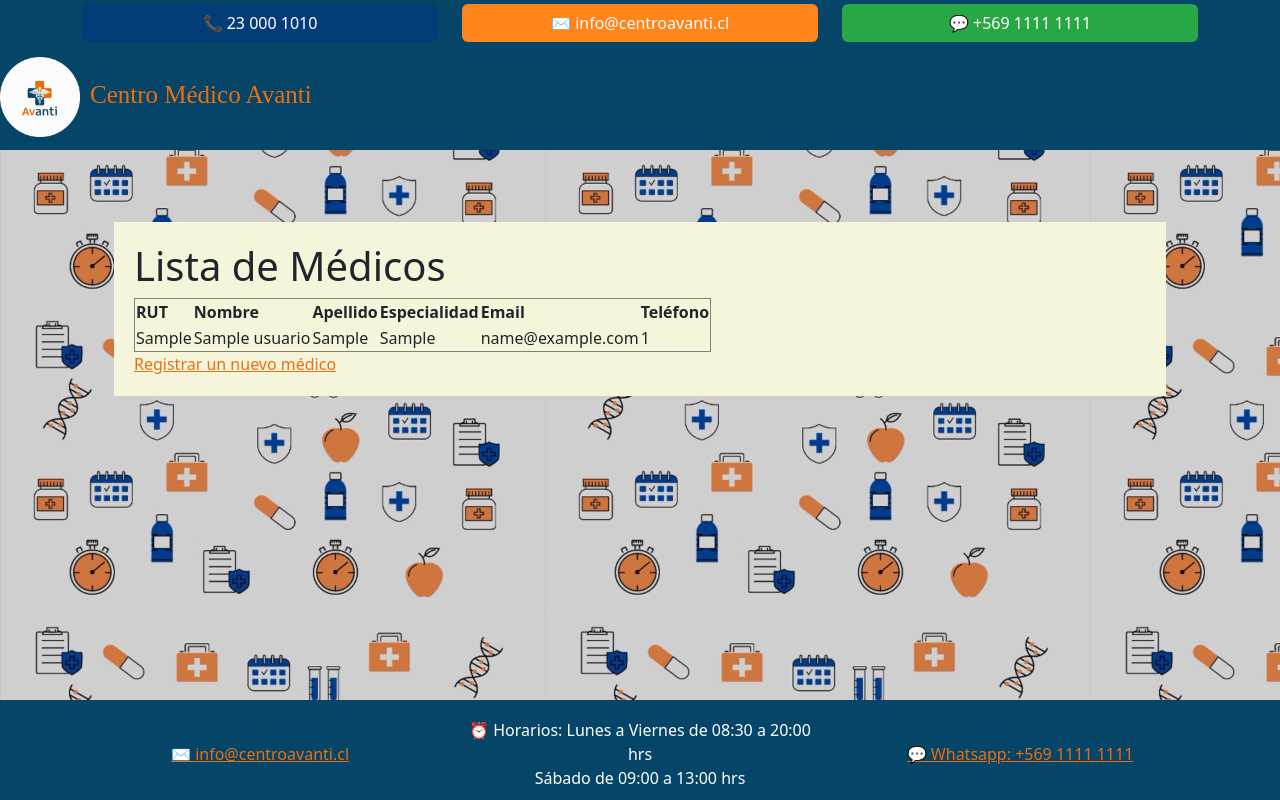
After one commit to Chopan96/Avanti, a Django app: page /lista-medicos/ in a window 1280 px wide. The commit adds this page. Run offline with Django 5.2, Linux system fonts and the light colour scheme; tables that the repository leaves empty hold one stand-in row (values such as "Sample post").

Commit message:
registrar medicos

```diff
--- a/avanti/forms/__init__.py
+++ b/avanti/forms/__init__.py
@@ -1 +1,2 @@
 from .disponibilidad_form import DisponibilidadForm
+from .UsuariosForm import MedicoForm, UsuarioForm
--- a/avanti/static/css/estilo.css
+++ b/avanti/static/css/estilo.css
@@ -97,7 +97,7 @@ header{
   color: white;
   padding: 10px;
   text-align: center;
-  margin-top: 10px;
+  margin-top: 50px;
   width: 100%;
 
 }
--- /dev/null
+++ b/avanti/static/css/formulario.css
@@ -0,0 +1,5 @@
+.formulario{
+    background-color: beige;
+    margin: 20px;
+    padding: 20px;
+}
--- /dev/null
+++ b/avanti/templates/administrativo/lista_medicos.html
@@ -0,0 +1,51 @@
+
+
+
+    {% extends 'base.html' %}
+    {% load static %}
+    {% block title %}Registrar Disponibilidad{% endblock %}
+
+    {% block extra_css %}
+    <link rel="stylesheet" href="{% static 'css/formulario.css' %}">
+    {% endblock %}
+
+
+    {% block content %}
+    <div class="container mt-4">
+        <div class="formulario">
+            <h1>Lista de Médicos</h1>
+            <table border="1">
+                <thead>
+                    <tr>
+                        <th>RUT</th>
+                        <th>Nombre</th>
+                        <th>Apellido</th>
+                        <th>Especialidad</th>
+                        <th>Email</th>
+                        <th>Teléfono</th>
+                    </tr>
+                </thead>
+                <tbody>
+                    {% for medico in medicos %}
+                    <tr>
+                        <td>{{ medico.rut.rut }}</td>
+                        <td>{{ medico.rut.nombre }}</td>
+                        <td>{{ medico.rut.apellido }}</td>
+                        <td>{{ medico.especialidad }}</td>
+                        <td>{{ medico.rut.mail }}</td>
+                        <td>{{ medico.rut.fono }}</td>
+                    </tr>
+                    {% empty %}
+                    <tr>
+                        <td colspan="6">No hay médicos registrados.</td>
+                    </tr>
+                    {% endfor %}
+                </tbody>
+            </table>
+            <a href="{% url 'registrar_medico' %}">Registrar un nuevo médico</a>
+            </form>
+        </div>
+    </div>
+    <!-- Cargar el archivo JS -->
+    <script src="{% static 'js/validar_rut.js' %}"></script>
+    {% endblock %}
--- a/avanti/templates/base.html
+++ b/avanti/templates/base.html
@@ -14,7 +14,7 @@
 </head>
 <body>
     <header>
-        <div class="container">
+        <div class="container ">
             <div class="row text-center align-items-center">
                 <div class="col-md-4">
                     <a href="tel:+56230001010" class="btn custom-btn-blue w-100">📞 23 000 1010</a>
@@ -34,7 +34,7 @@
         <!-- Menú de navegación aquí -->
     </nav>
 
-    <div class="container mt-5">
+    <div class="container mt-5 ">
         <main>
             {% block content %}
             <!-- Contenido principal aquí -->
--- a/avanti/urls.py
+++ b/avanti/urls.py
@@ -11,4 +11,6 @@ urlpatterns = [
     path('api/horarios/', views.obtener_horarios, name='obtener_horarios'),
     # URL de la vista HTML que contiene el calendario
     path('horarios/', views.mostrar_horarios, name='mostrar_horarios'),
+    path('registrar-medico/', views.registrar_medico, name='registrar_medico'),
+    path('lista-medicos/', views.lista_medicos, name='lista_medicos'),
 ]
--- a/avanti/views/__init__.py
+++ b/avanti/views/__init__.py
@@ -1,3 +1,4 @@
 from .rutas import personal,home
 from .gestion_disponibilidad import Disponibilidad,DisponibilidadCreateView,DisponibilidadForm
 from .gestion_horarios import generar_horarios_view, mostrar_horarios, obtener_horarios
+from .ingresoMedicos import registrar_medico,lista_medicos
--- /dev/null
+++ b/avanti/views/ingresoMedicos.py
@@ -0,0 +1,33 @@
+from django.shortcuts import render, redirect
+from ..forms import UsuarioForm, MedicoForm
+from ..models import Medico
+
+def registrar_medico(request):
+    if request.method == 'POST':
+        usuario_form = UsuarioForm(request.POST)
+        medico_form = MedicoForm(request.POST)
+        if usuario_form.is_valid() and medico_form.is_valid():
+            usuario = usuario_form.save(commit=False)
+            usuario.tipo = 'medico'  # Asegúrate de que el tipo sea 'medico'
+            usuario.save()
+
+            medico = medico_form.save(commit=False)
+            medico.rut = usuario  # Relacionar el usuario con el médico
+            medico.save()
+
+            return redirect('lista_medicos')  # Cambia a la URL deseada
+    else:
+        usuario_form = UsuarioForm()
+        medico_form = MedicoForm()
+
+    return render(request, 'administrativo/ingresar_medicos.html', {
+        'usuario_form': usuario_form,
+        'medico_form': medico_form,
+    })
+
+from django.shortcuts import render
+
+
+def lista_medicos(request):
+    medicos = Medico.objects.select_related('rut').all()  # Incluye datos del usuario relacionado
+    return render(request, 'administrativo/lista_medicos.html', {'medicos': medicos})
```
Also changed, not shown: avanti/forms/UsuariosForm.py (added, +15 -0 lines), avanti/templates/administrativo/ingresar_medicos.html (added, +28 -0 lines).
